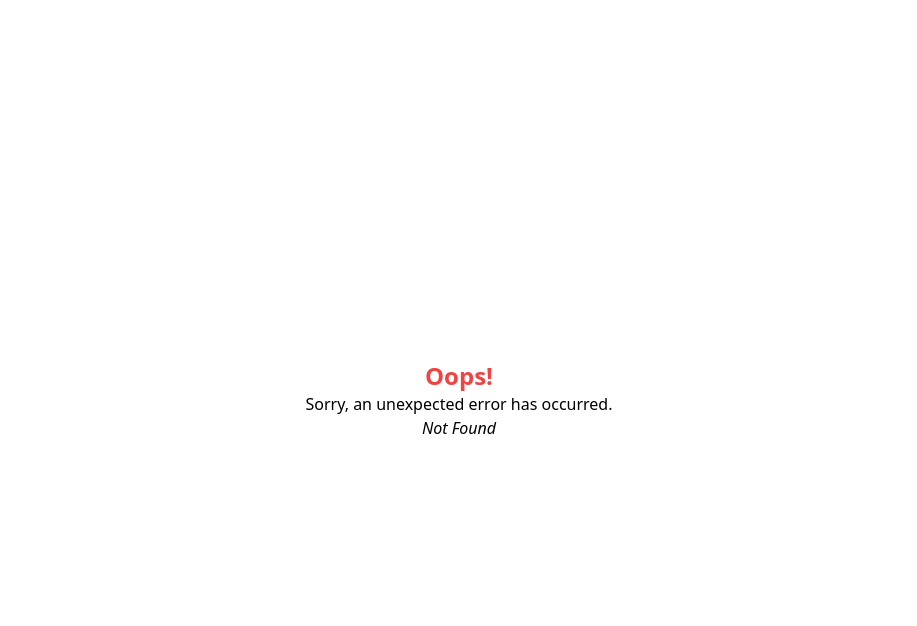
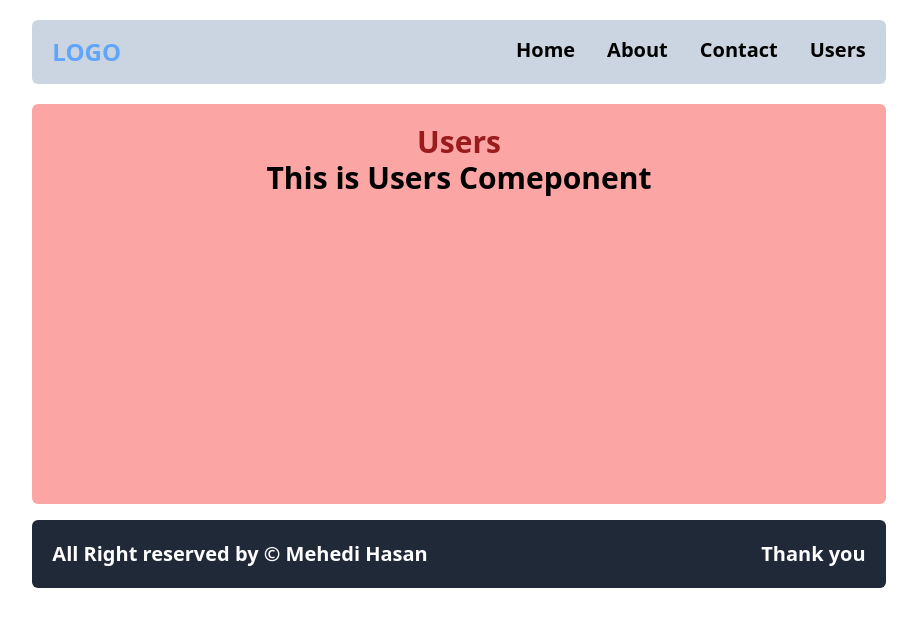
Before and after one commit to Sawon-52/react-router, a React (Vite) app: page /users in a window 1280 px wide. Before the commit this address had no page. Shown: the top 626 px of the page, without its empty margins (181-1098 px from the left). Built offline with nearby package versions, Linux system fonts and the light colour scheme.

Commit message:
created users route

```diff
--- a/src/Components/Header/Header.jsx
+++ b/src/Components/Header/Header.jsx
@@ -24,6 +24,11 @@ const Header = () => {
                 Contact
               </Link>
             </li>
+            <li>
+              <Link className="text-xl font-semibold hover:underline" to={`/users`}>
+                Users
+              </Link>
+            </li>
           </ul>
         </div>
       </nav>
--- /dev/null
+++ b/src/Components/users/Users.jsx
@@ -0,0 +1,10 @@
+const Users = () => {
+  return (
+    <div className="flex flex-col items-center">
+      <h1 className="text-3xl font-bold text-red-800">Users</h1>
+      <h2 className="text-3xl font-bold">This is Users Comeponent </h2>
+    </div>
+  );
+};
+
+export default Users;
--- a/src/main.jsx
+++ b/src/main.jsx
@@ -9,6 +9,7 @@ import App from "./App";
 import Home from "./Components/Home/Home";
 import About from "./Components/About/About";
 import Contact from "./Components/Contact/Contact";
+import Users from "./Components/users/Users";
 
 const router = createBrowserRouter([
   {
@@ -27,6 +28,10 @@ const router = createBrowserRouter([
       {
         path: "contact",
         element: <Contact></Contact>,
+      },
+      {
+        path: "users",
+        element: <Users></Users>,
       },
     ],
   },
```
